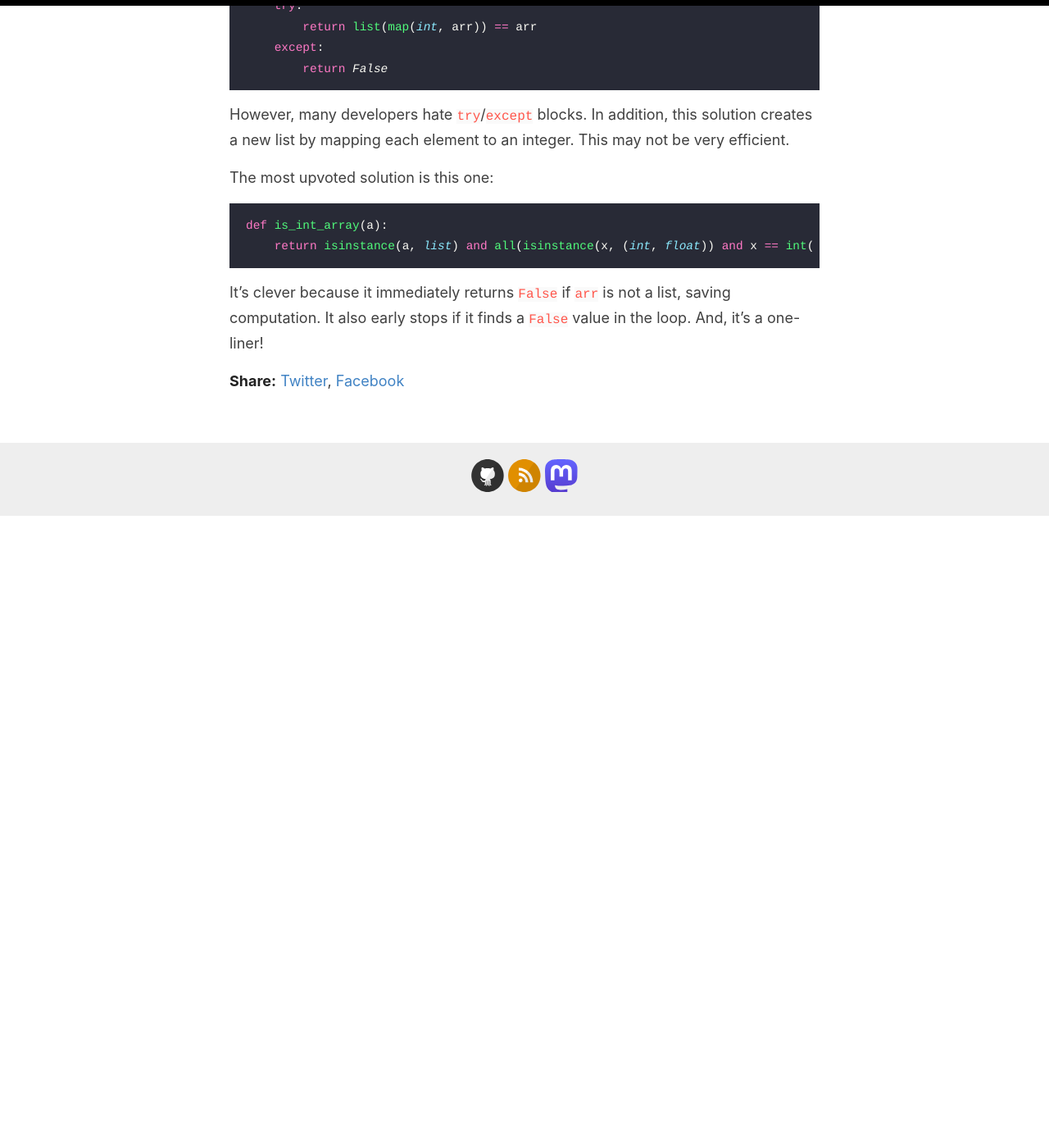
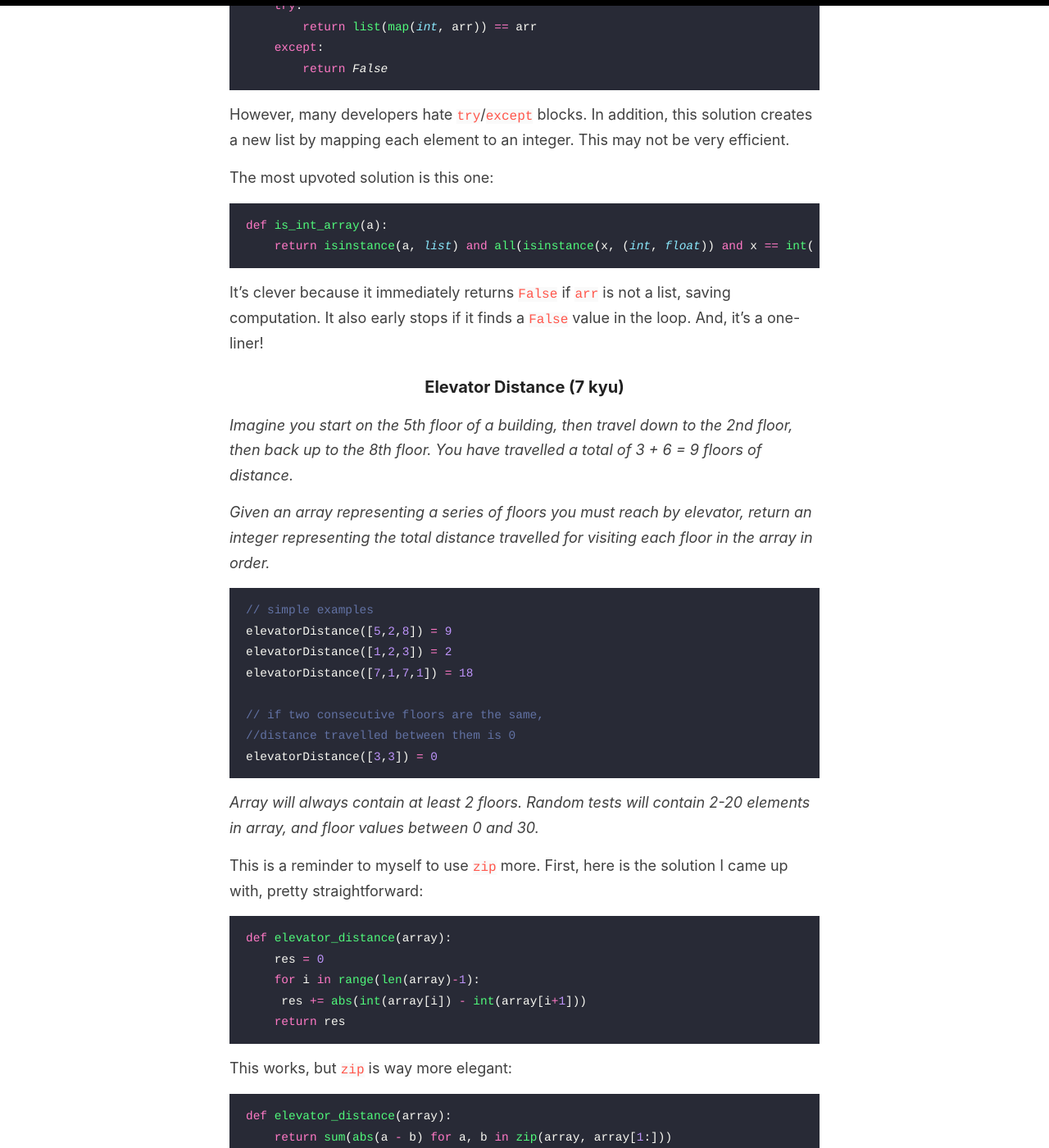
Before and after one commit to krz/krz.github.io, a Jekyll site: the page built from _posts/2021-05-22-codewars.md, in a window 1280 px wide and 1400 px high, scrolled down 1934 px. Shown: the whole window at 82% size. Built offline with Jekyll 4.4.1, drawn with Linux system fonts in a browser that asks for light colours; before the commit the page ends 2564 px from its top, so only the background shows below that; some of the changed text lies outside the part shown.

Commit message:
add new problem

````diff
--- a/_posts/2021-05-22-codewars.md
+++ b/_posts/2021-05-22-codewars.md
@@ -90,3 +90,48 @@ def is_int_array(a):
 
 It's clever because it immediately returns `False` if `arr` is not a list, saving computation.
 It also early stops if it finds a `False` value in the loop. And, it's a one-liner!
+
+
+### Elevator Distance (7 kyu)
+
+*Imagine you start on the 5th floor of a building, then travel down to the 2nd floor, then back up to the 8th floor. You have travelled a total of 3 + 6 = 9 floors of distance.*
+
+*Given an array representing a series of floors you must reach by elevator, return an integer representing the total distance travelled for visiting each floor in the array in order.*
+
+```c
+// simple examples
+elevatorDistance([5,2,8]) = 9
+elevatorDistance([1,2,3]) = 2
+elevatorDistance([7,1,7,1]) = 18
+
+// if two consecutive floors are the same,
+//distance travelled between them is 0
+elevatorDistance([3,3]) = 0
+```
+
+*Array will always contain at least 2 floors. Random tests will contain 2-20 elements in array, and floor values between 0 and 30.*
+
+This is a reminder to myself to use `zip` more. First, here is the solution I came up with, pretty straightforward:
+
+```python
+def elevator_distance(array):
+    res = 0
+    for i in range(len(array)-1):
+     res += abs(int(array[i]) - int(array[i+1]))
+    return res
+```
+
+This works, but `zip` is way more elegant:
+
+```python
+def elevator_distance(array):
+    return sum(abs(a - b) for a, b in zip(array, array[1:]))
+```
+
+I also found this `numpy` solution interesting, because it makes use of the vectorized approach:
+
+```python
+import numpy as np
+def elevator_distance(array):
+    return np.sum(np.abs(np.diff(array)))
+```
````
